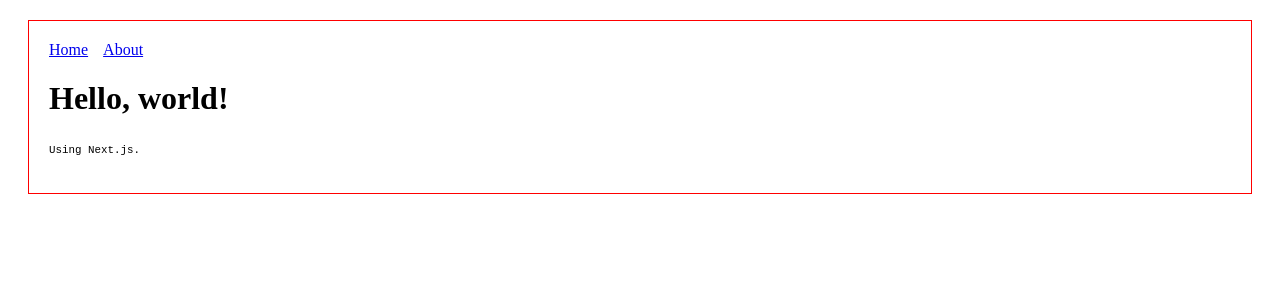
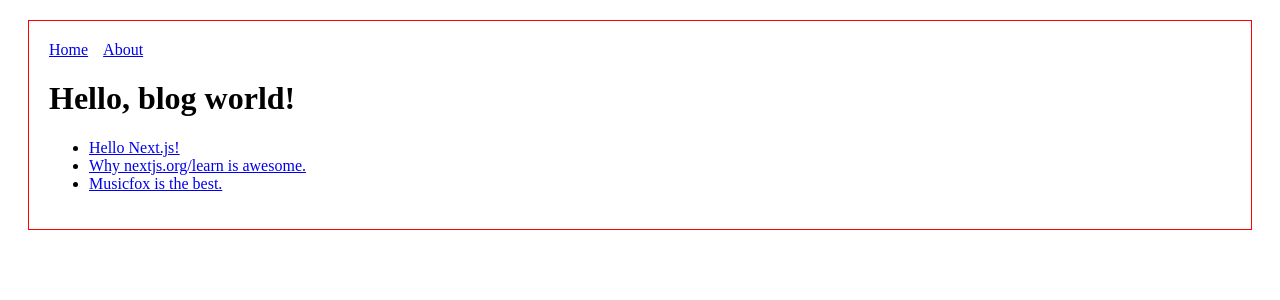
Before and after one commit to thinkjrs/next.js-playpin, a Next.js app in the folder tutorials/nextjs.org/hello-next/: page / in a window 1280 px wide. Shown: the top 300 px of the page. Built offline with nearby package versions, Linux system fonts and the light colour scheme.

Commit message:
add blogPageContent and PostLink

```diff
--- a/tutorials/nextjs.org/hello-next/pages/index.js
+++ b/tutorials/nextjs.org/hello-next/pages/index.js
@@ -17,13 +17,47 @@
 
 // content as prop exemplar
 import Layout from '../components/ContentPropLayout';
+import Link from 'next/link'
+
+
+const PostLink = props => (
+  <li>
+    <Link href={`/post?title=${props.title}`}>
+      <a>{props.title}</a>
+    </Link>
+  </li>
+);
+
+const blogPageContent =
+<div>
+  <h1>
+    Hello, blog world!
+  </h1>
+  <ul>
+    <PostLink title="Hello Next.js!" />
+    <PostLink title="Why nextjs.org/learn is awesome." />
+    <PostLink title="Musicfox is the best." />
+  </ul>
+</div>;
 
 const indexPageContent =
-  <div>
-    <h1>Hello, world!</h1>
-    <p><small><code>Using Next.js.</code></small></p>
-  </div>;
+<div>
+  <h1>
+    Hello, world!
+  </h1>
+  <p>
+    <small>
+      <code>
+        Using Next.js.
+      </code>
+    </small>
+  </p>
+</div>;
 
-export default function Index() {
-  return <Layout content={indexPageContent} />;
+//export default function Index() {
+//  return <Layout content={indexPageContent} />;
+//}
+
+export default function Blog() {
+  return <Layout content={blogPageContent} />;
 }
```
